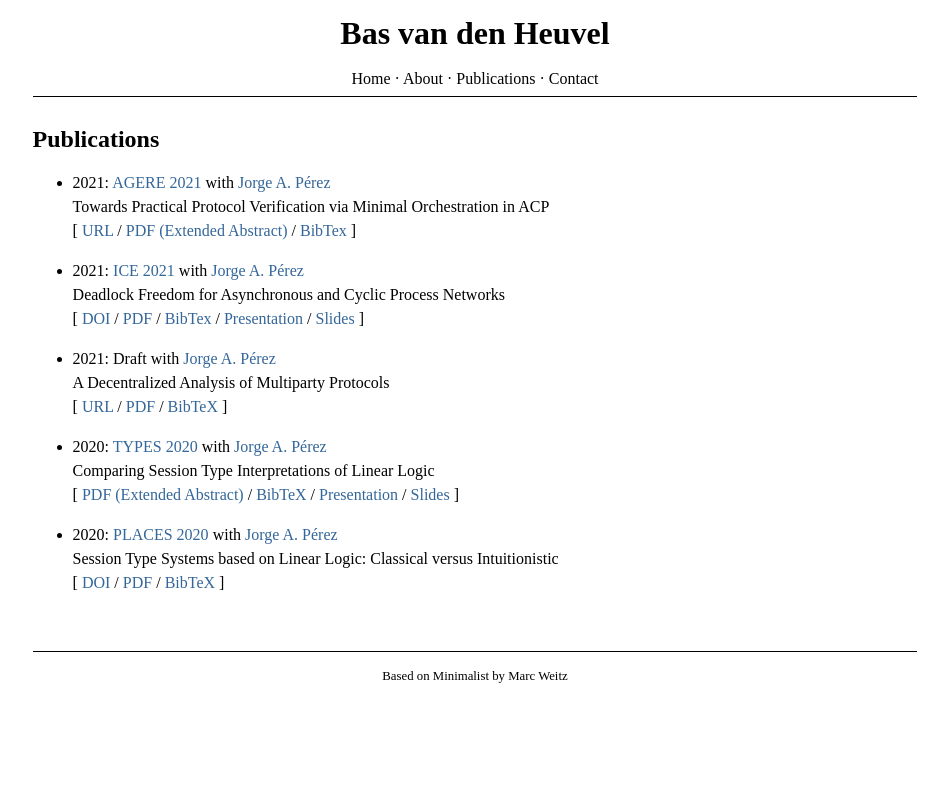
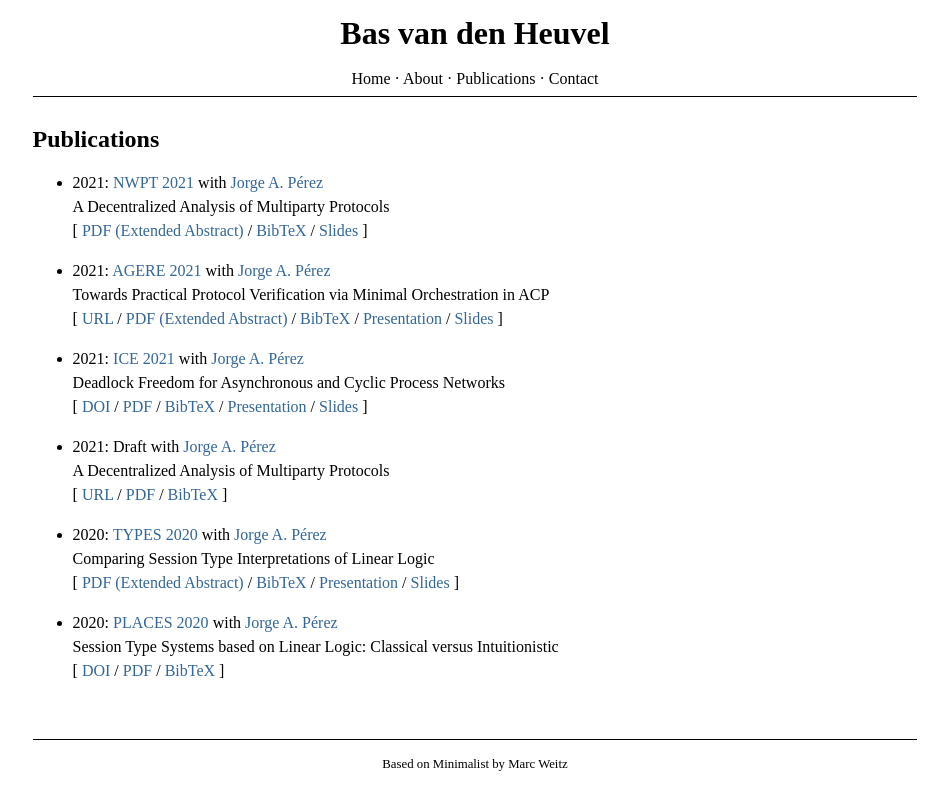
Before and after one commit to basvdheuvel/basvdheuvel.github.io, a Jekyll site: the page built from publications.md, in a window 1280 px wide. Shown: the top 810 px of the page, without its empty margins (165-1113 px from the left). Built offline with Jekyll 4.4.1, drawn with Linux system fonts in a browser that asks for light colours.

Commit message:
Update to pubs

```diff
--- a/publications.md
+++ b/publications.md
@@ -3,6 +3,18 @@ layout: default
 title: Publications
 permalink: /pubs/
 ---
+
+* 2021: [NWPT 2021](http://icetcs.ru.is/nwpt21/) with [Jorge A. Pérez](https://www.jperez.nl/)
+  <br />
+  A Decentralized Analysis of Multiparty Protocols
+  <br />
+  \[
+  [PDF (Extended Abstract)](http://icetcs.ru.is/nwpt21/abstracts/paper4.pdf)
+  /
+  [BibTeX]({{site.url}}{{site.baseurl}}/assets/static/bibtex/nwpt2021.bib)
+  /
+  [Slides]({{site.url}}{{site.baseurl}}/assets/static/nwpt21pres.pdf)
+  \]
 
 * 2021: [AGERE 2021](https://2021.splashcon.org/home/agere-2021) with [Jorge A. Pérez](https://www.jperez.nl/)
   <br />
@@ -13,7 +25,11 @@ permalink: /pubs/
   /
   [PDF (Extended Abstract)]({{site.url}}{{site.baseurl}}/assets/static/agere21.pdf)
   /
-  [BibTex]({{site.url}}{{site.baseurl}}/assets/static/bibtex/agere2021.bib)
+  [BibTeX]({{site.url}}{{site.baseurl}}/assets/static/bibtex/agere2021.bib)
+  /
+  [Presentation](https://youtu.be/jX0aH8-z4dk)
+  /
+  [Slides]({{site.url}}{{site.baseurl}}/assets/static/agere21pres.pdf)
   \]
 
 * 2021: [ICE 2021](https://www.discotec.org/2021/ice) with [Jorge A. Pérez](https://www.jperez.nl/)
@@ -25,7 +41,7 @@ permalink: /pubs/
   /
   [PDF](https://cgi.cse.unsw.edu.au/~eptcs/paper.cgi?ICE2021.3.pdf)
   /
-  [BibTex]({{site.url}}{{site.baseurl}}/assets/static/bibtex/ice2021.bib)
+  [BibTeX]({{site.url}}{{site.baseurl}}/assets/static/bibtex/ice2021.bib)
   /
   [Presentation](https://www.youtube.com/watch?v=bQ5QE7nUetw)
   /
```
Also changed, not shown: assets/static/bibtex/nwpt2021.bib (added, +8 -0 lines), Gemfile.lock, 7 other files.
